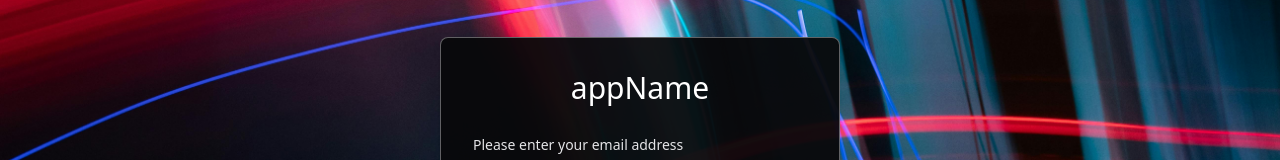
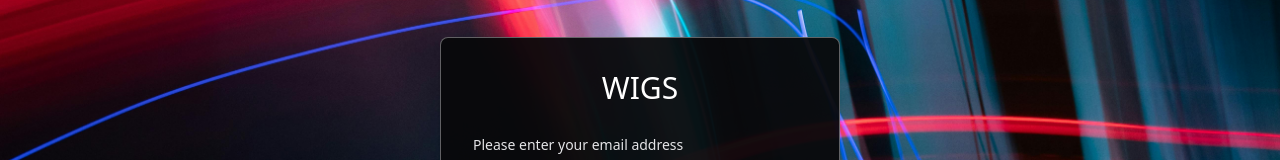
Before and after one commit to davePawww/wigs-client, a React (Vite) app: page /auth/forgot-password in a window 1280 px wide. Shown: the part 233-393 px from the top of the page. Built offline with nearby package versions, Linux system fonts and the light colour scheme; no server answers.

Commit message:
chore: rename appName to WIGS

```diff
--- a/src/components/Footer.tsx
+++ b/src/components/Footer.tsx
@@ -1,7 +1,7 @@
 export default function Footer() {
   return (
     <footer className="mt-auto bg-neutral-800 p-4 text-center text-sm text-white/30">
-      <p className="">© 2025 appName by Dave Paurillo.</p>
+      <p className="">© 2025 WIGS by Dave Paurillo.</p>
       <p>All rights reserved.</p>
     </footer>
   );
--- a/src/components/Header.tsx
+++ b/src/components/Header.tsx
@@ -30,7 +30,7 @@ export default function Header() {
     <header className="flex items-center justify-between bg-neutral-800 p-4 text-white md:px-8">
       <div className="mx-auto flex w-full max-w-5xl items-center justify-between">
         <div>
-          <h1>[appName]</h1>
+          <h1>WIGS</h1>
         </div>
         <Button
           variant={"default"}
--- a/src/views/auth/ForgotPassword.tsx
+++ b/src/views/auth/ForgotPassword.tsx
@@ -49,7 +49,7 @@ export default function ForgotPassword() {
   return (
     <div className="min-w-[400px] rounded-md border border-zinc-200/40 bg-zinc-950/95 p-8 shadow-lg">
       <div className="mb-8 flex flex-col gap-4">
-        <h1 className="text-center text-3xl text-white">appName</h1>
+        <h1 className="text-center text-3xl text-white">WIGS</h1>
       </div>
       <Form {...form}>
         <form onSubmit={form.handleSubmit(onSubmit)} className="space-y-8">
--- a/src/views/auth/Login.tsx
+++ b/src/views/auth/Login.tsx
@@ -57,7 +57,7 @@ export default function Login() {
   return (
     <div className="min-w-[400px] rounded-md border border-zinc-200/40 bg-zinc-950/95 p-8 shadow-lg">
       <div className="mb-8 flex flex-col gap-4">
-        <h1 className="text-center text-3xl text-white">appName</h1>
+        <h1 className="text-center text-3xl text-white">WIGS</h1>
       </div>
       <Form {...form}>
         <form onSubmit={form.handleSubmit(onSubmit)} className="space-y-8">
--- a/src/views/auth/Register.tsx
+++ b/src/views/auth/Register.tsx
@@ -66,7 +66,7 @@ export default function Register() {
     <div className="max-w-[450px] rounded-md border border-zinc-200/40 bg-zinc-950/95 p-8 shadow-lg">
       <div className="mb-8 flex flex-col gap-4">
         <h1 className="text-center text-3xl text-white">
-          Create an appName account
+          Create a WIGS account
         </h1>
         <p className="text-sm text-zinc-200/40">
           Lorem ipsum dolor sit amet consectetur, adipisicing elit. Maxime esse
--- a/src/views/auth/ResetPassword.tsx
+++ b/src/views/auth/ResetPassword.tsx
@@ -54,7 +54,7 @@ export default function ResetPassword() {
   return (
     <div className="min-w-[400px] rounded-md border border-zinc-200/40 bg-zinc-950/95 p-8 shadow-lg">
       <div className="mb-8 flex flex-col gap-4">
-        <h1 className="text-center text-3xl text-white">appName</h1>
+        <h1 className="text-center text-3xl text-white">WIGS</h1>
       </div>
       <Form {...form}>
         <form onSubmit={form.handleSubmit(onSubmit)} className="space-y-8">
```
